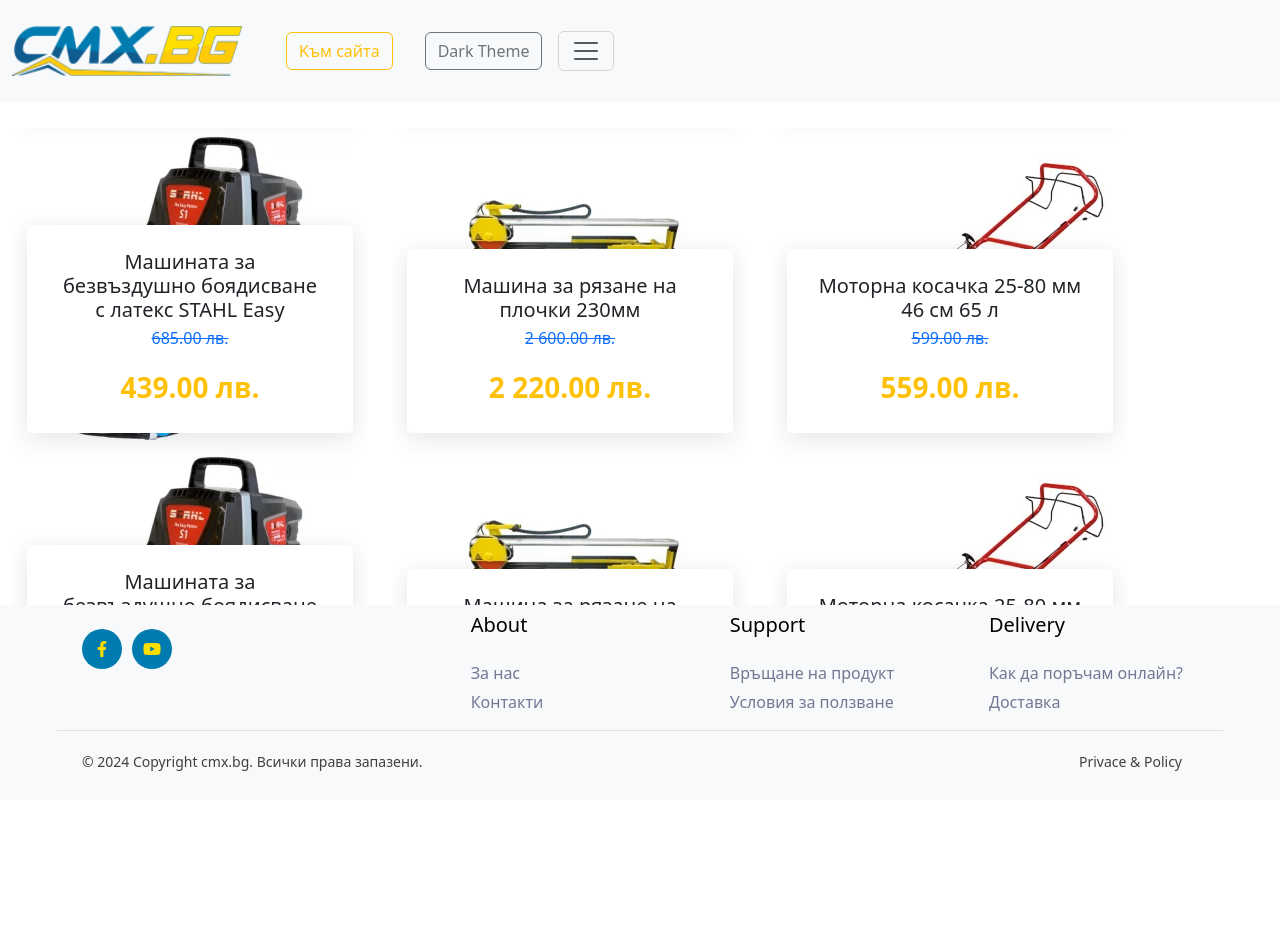
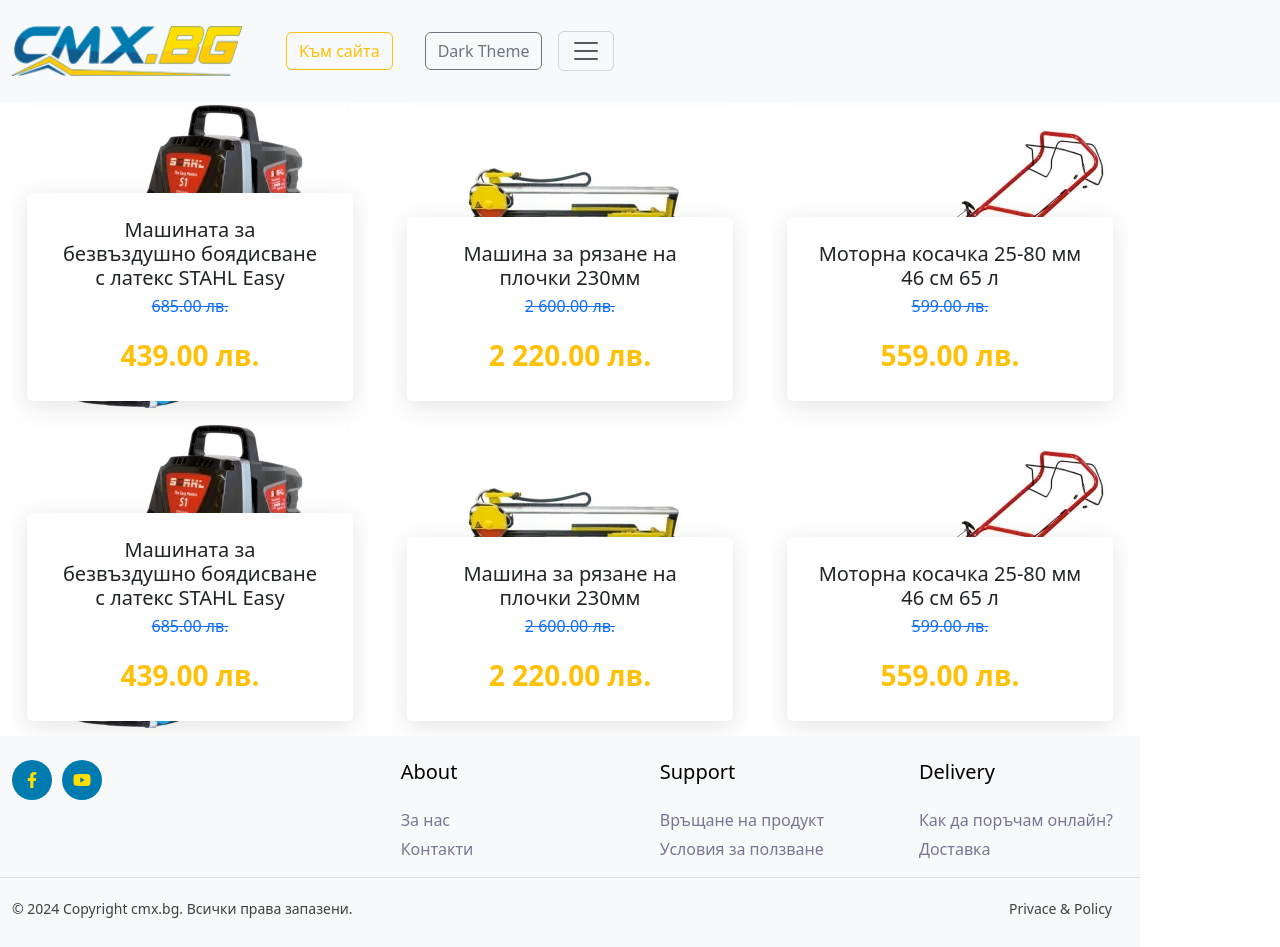
Before and after one commit to ZdravkaGoranova/CMX-Landing-Page, a React (Vite) app: page / in a window 1280 px wide. Before the commit the page ends 800 px from the top, so only its background shows below. Built offline with nearby package versions, Linux system fonts and the light colour scheme.

Commit message:
update footer

```diff
--- a/src/Components/Footer.css
+++ b/src/Components/Footer.css
@@ -8,7 +8,7 @@ body {
   /* webkit-box-shadow: 0 8px 48px 8px rgba(47, 91, 234, 0.175); */
   /* box-shadow: 0 8px 48px 8px rgba(47, 91, 234, 0.175); */
   padding: 10px 60px;
-  width: 100%;
+  width: 120%;
 }
 .footer_area .row {
   margin-left: -25px;
@@ -102,6 +102,7 @@ body {
 }
 .single-footer-widget .widget-title {
   margin-bottom: 1.5rem;
+  margin-top: 1rem;
 }
 .single-footer-widget .footer_menu li a {
   color: #747794;
@@ -150,6 +151,15 @@ body {
 .footer_menu ul {
   padding: 0px;
 }
+.footer_area {
+  position: relative;
+  width: 100%;
+  display: none;
+}
+
+.footer_visible {
+  display: block;
+}
 @-webkit-keyframes bi-cycle {
   0% {
     left: 0;
--- a/src/Components/Footer.jsx
+++ b/src/Components/Footer.jsx
@@ -10,7 +10,7 @@ const Footer = ({ theme }) => {
       />
 
       <footer
-        className={`footer_area navbar fixed-bottom bg-body-tertiary`}
+        className={`footer_area navbar footer_visible bg-body-tertiary`}
         data-bs-theme={theme === 'dark' ? 'dark' : undefined}
       >
         <div className="container">
@@ -107,20 +107,12 @@ const Footer = ({ theme }) => {
                 <div className="footer_menu">
                   <ul>
                     <li>
-                      <a
-                        href="https://www.cmx.bg/page/4/kak-da-poracham-onlayn"
-
-                      >
+                      <a href="https://www.cmx.bg/page/4/kak-da-poracham-onlayn">
                         Как да поръчам онлайн?
                       </a>
                     </li>
                     <li>
-                      <a
-                        href="https://www.cmx.bg/page/5/dostavka"
-
-                      >
-                        Доставка
-                      </a>
+                      <a href="https://www.cmx.bg/page/5/dostavka">Доставка</a>
                     </li>
                   </ul>
                 </div>
```
